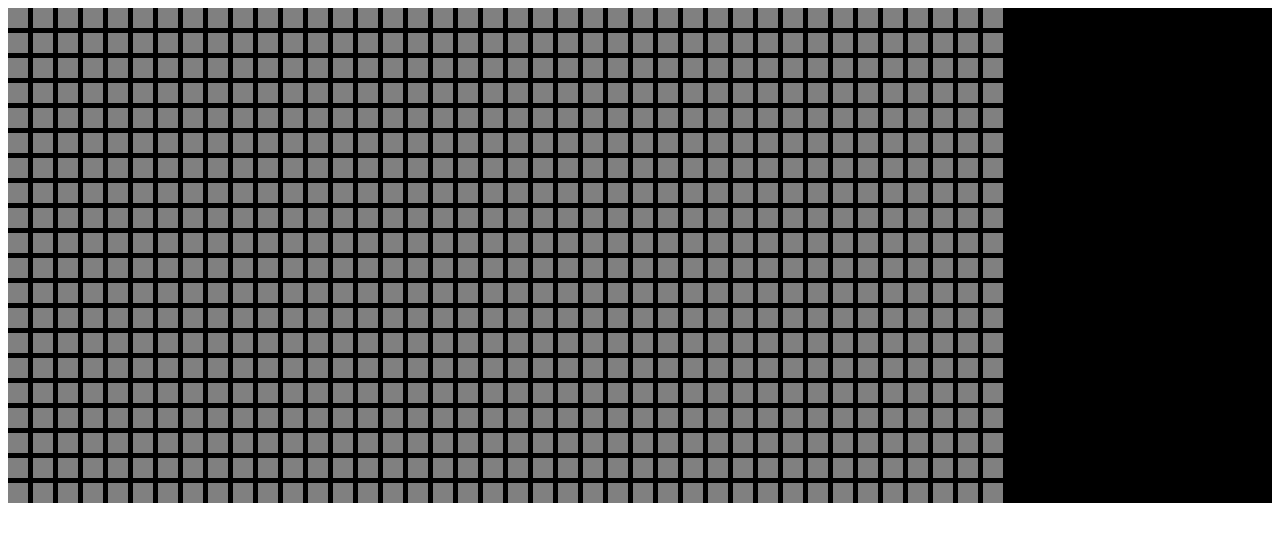
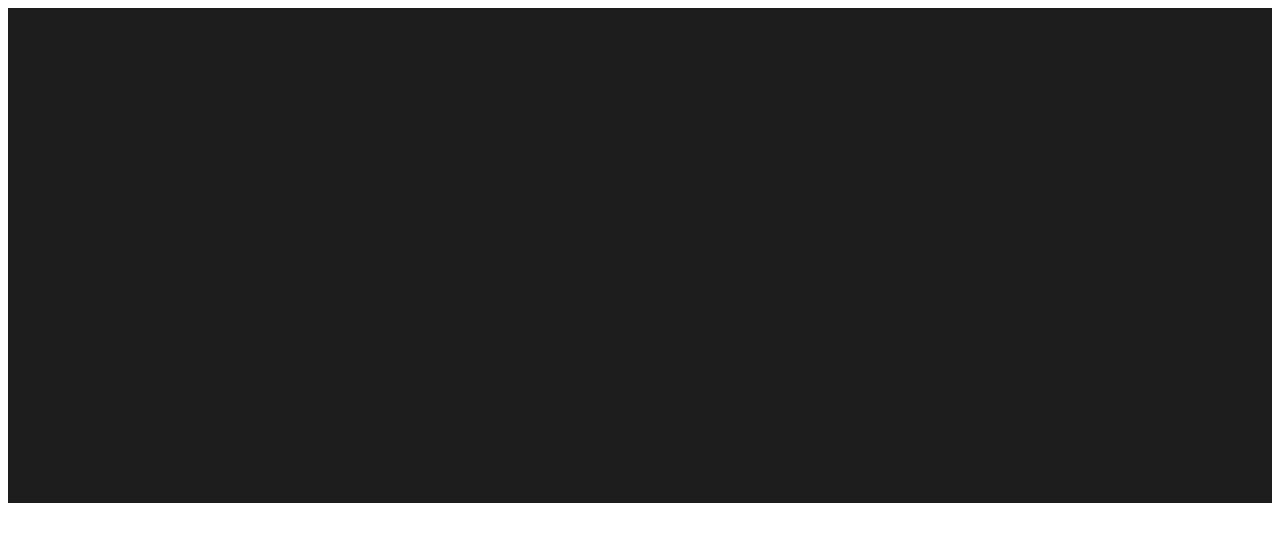
Before and after one commit to acciojob/Color-board-mdsarfarj, a website: page main.html in a window 1280 px wide. Drawn offline with Linux system fonts and the light colour scheme.

Commit message:
created a submission

```diff
--- a/styles.css
+++ b/styles.css
@@ -1,6 +1,6 @@
 /*  your css code here. If applicable */
 .container {
-	background-color:black;
+	background-color: rgb(29, 29, 29);
             display: grid;
             grid-template-columns: repeat(40, 20px);
             gap: 5px;
@@ -9,10 +9,12 @@
         .square {
             width: 20px;
             height: 20px;
-            background-color: gray;
+           background-color: rgb(29, 29, 29);
             transition: background-color 1s ease; /* Smooth transition */
         }
 
         /* Hover effect */
         .square:hover {
             background-color: lightcoral;
+
+		}
```
